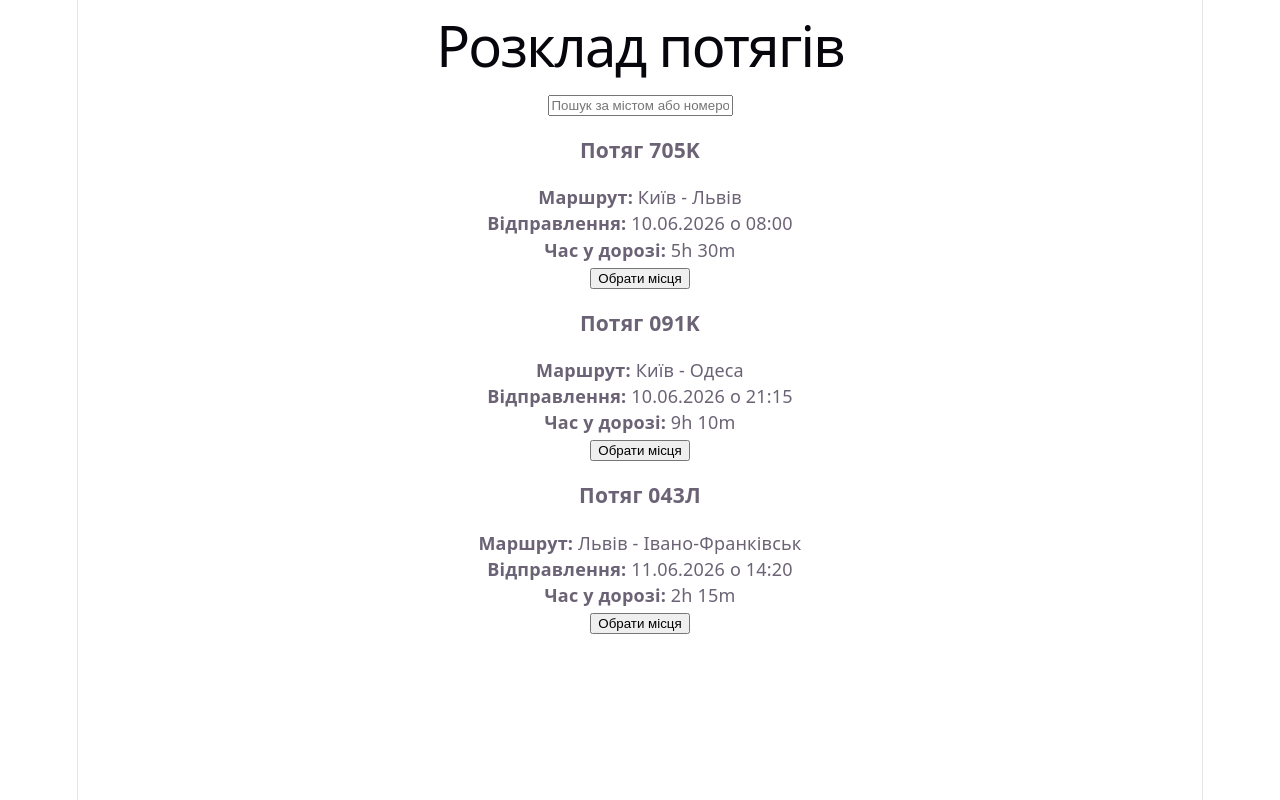
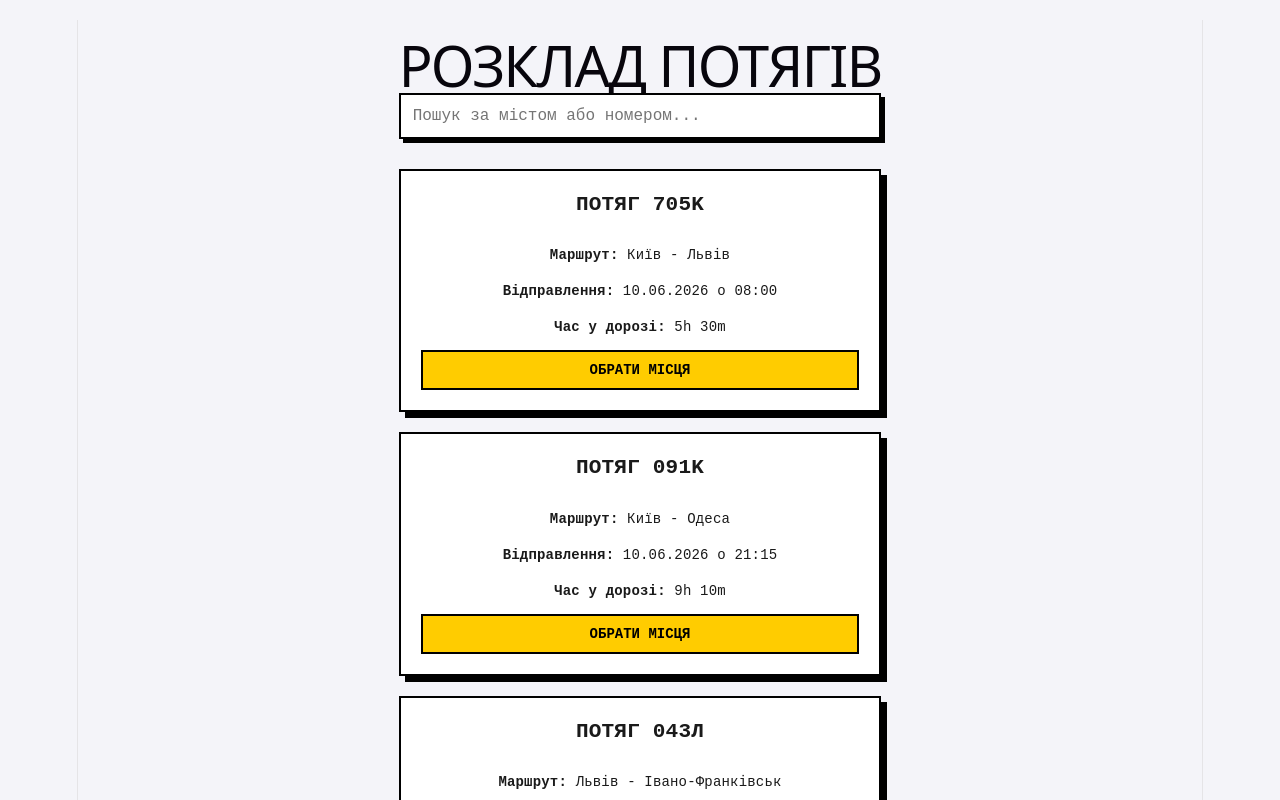
Before and after one commit to stepanyshynd-source/---9-10, a React (Vite) app: page / in a window 1280 px wide. Shown: the top 800 px of the page. Built offline with nearby package versions, Linux system fonts and the light colour scheme; data requests are answered from the project's data file.

Commit message:
feat: add global styles and component-specific layouts in App.css

```diff
--- a/src/App.css
+++ b/src/App.css
@@ -0,0 +1,107 @@
+:root {
+    --bg-color: #f4f4f9;
+    --text-color: #1a1a1a;
+    --card-bg: #ffffff;
+    --border-color: #000000;
+    --accent-color: #ffcc00;
+    --seat-free: #4caf50;
+    --seat-selected: #2196f3;
+    --seat-booked: #f44336;
+}
+
+* {
+    box-sizing: border-box;
+    margin: 0;
+    padding: 0;
+}
+
+body {
+    font-family: 'Courier New', Courier, monospace;
+    background-color: var(--bg-color);
+    color: var(--text-color);
+    padding: 20px;
+}
+
+.app-container {
+    max-width: 1000px;
+    margin: 0 auto;
+}
+
+h1,
+h2,
+h3 {
+    margin-bottom: 15px;
+    text-transform: uppercase;
+}
+
+.search-input {
+    width: 100%;
+    padding: 12px;
+    margin-bottom: 30px;
+    border: 2px solid var(--border-color);
+    font-family: inherit;
+    font-size: 16px;
+    outline: none;
+    box-shadow: 4px 4px 0px var(--border-color);
+    transition: all 0.2s ease;
+}
+
+.search-input:focus {
+    transform: translate(2px, 2px);
+    box-shadow: 2px 2px 0px var(--border-color);
+}
+
+.train-grid {
+    display: grid;
+    grid-template-columns: 1fr;
+    gap: 20px;
+}
+
+@media (min-width: 600px) {
+    .train-grid {
+        grid-template-columns: repeat(auto-fill, minmax(300px, 1fr));
+    }
+}
+
+.train-card {
+    background-color: var(--card-bg);
+    border: 2px solid var(--border-color);
+    padding: 20px;
+    display: flex;
+    flex-direction: column;
+    gap: 10px;
+    box-shadow: 6px 6px 0px var(--border-color);
+    transition: transform 0.2s, box-shadow 0.2s;
+}
+
+.train-card:hover {
+    transform: translate(-2px, -2px);
+    box-shadow: 8px 8px 0px var(--border-color);
+}
+
+.train-card p {
+    font-size: 14px;
+}
+
+.book-button {
+    margin-top: auto;
+    background-color: var(--accent-color);
+    color: var(--border-color);
+    border: 2px solid var(--border-color);
+    padding: 10px 15px;
+    font-family: inherit;
+    font-weight: bold;
+    font-size: 14px;
+    cursor: pointer;
+    text-transform: uppercase;
+    transition: all 0.1s;
+}
+
+.book-button:hover {
+    background-color: var(--text-color);
+    color: #fff;
+}
+
+.book-button:active {
+    transform: translate(2px, 2px);
+}
```
